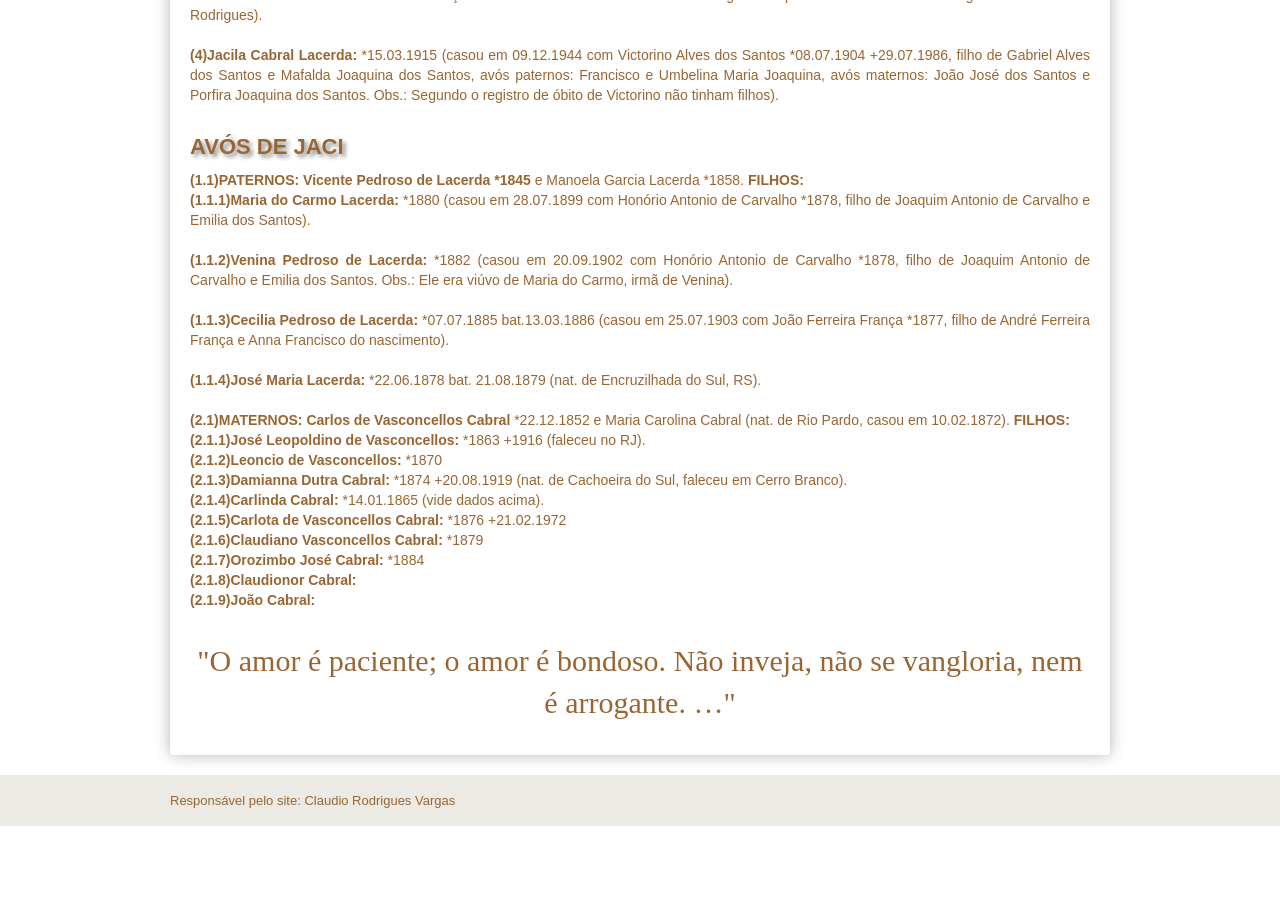
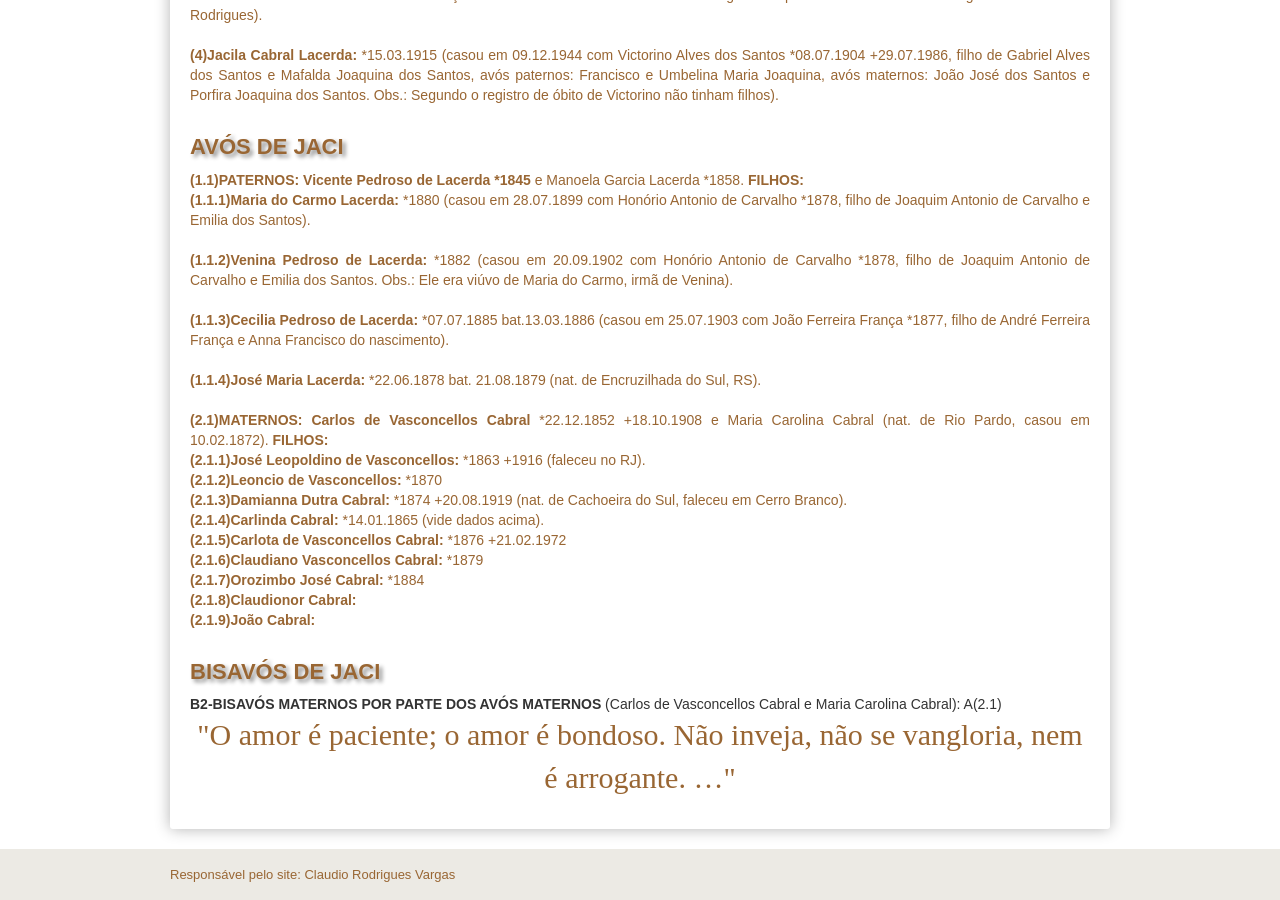
Before and after one commit to claudiovargas1955/claudiovargas1955.github.io, a Jekyll site: the page built from _pages/familia-lacerda.html, in a window 1280 px wide and 900 px high, scrolled down 1273 px. Built offline with Jekyll 4.4.1, drawn with Linux system fonts in a browser that asks for light colours; some web fonts are replaced; before the commit the page ends 2099 px from its top, so only the background shows below that.

Commit message:
Update familia-lacerda.html

```diff
--- a/_pages/familia-lacerda.html
+++ b/_pages/familia-lacerda.html
@@ -158,7 +158,7 @@ Santos e Porfira Joaquina dos Santos. Obs.: Segundo o registro de óbito de Vict
 
   <b>(1.1.4)José Maria Lacerda: </b>*22.06.1878 bat. 21.08.1879 (nat. de Encruzilhada do Sul, RS). <br><br>
 
-<b>(2.1)MATERNOS: Carlos de Vasconcellos Cabral </b>*22.12.1852 e Maria Carolina Cabral (nat. de Rio Pardo, casou em 10.02.1872).
+<b>(2.1)MATERNOS: Carlos de Vasconcellos Cabral </b>*22.12.1852 +18.10.1908 e Maria Carolina Cabral (nat. de Rio Pardo, casou em 10.02.1872).
 <b>FILHOS: </b><br>
   <b>(2.1.1)José Leopoldino de Vasconcellos: </b>*1863 +1916 (faleceu no RJ).<br>
   <b>(2.1.2)Leoncio de Vasconcellos: </b>*1870<br>
@@ -170,6 +170,9 @@ Santos e Porfira Joaquina dos Santos. Obs.: Segundo o registro de óbito de Vict
   <b>(2.1.8)Claudionor Cabral: </b><br>
   <b>(2.1.9)João Cabral: </b><br><br>
 
+<h4>BISAVÓS DE JACI</h4>
+<b>B2-BISAVÓS MATERNOS POR PARTE DOS AVÓS MATERNOS </b> (Carlos de Vasconcellos Cabral e Maria Carolina Cabral): A(2.1)
+
 
 
 <p style="text-align:center; color:#996633; font-size:30px; font-family: 'Rancho', cursive ">"O amor é paciente; o amor é bondoso. Não inveja, não se vangloria, nem é arrogante. …"</p>
```
